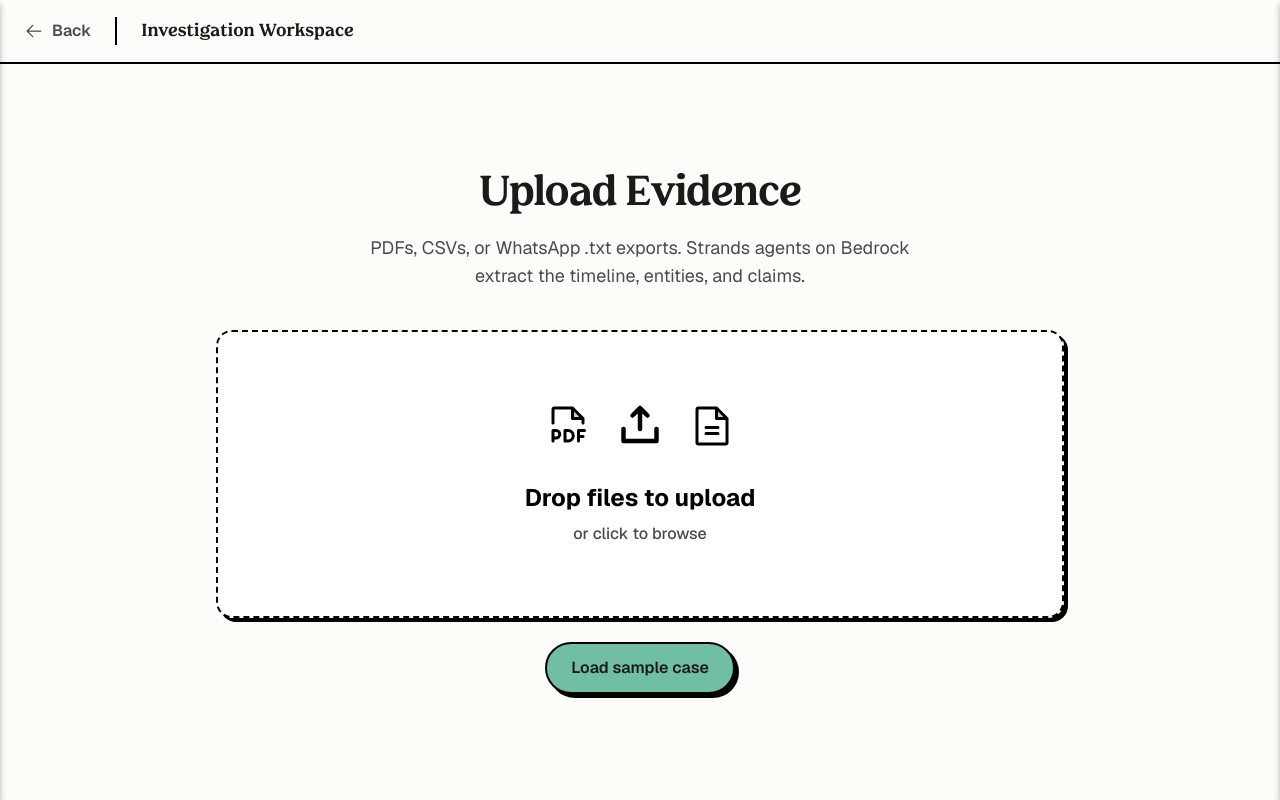
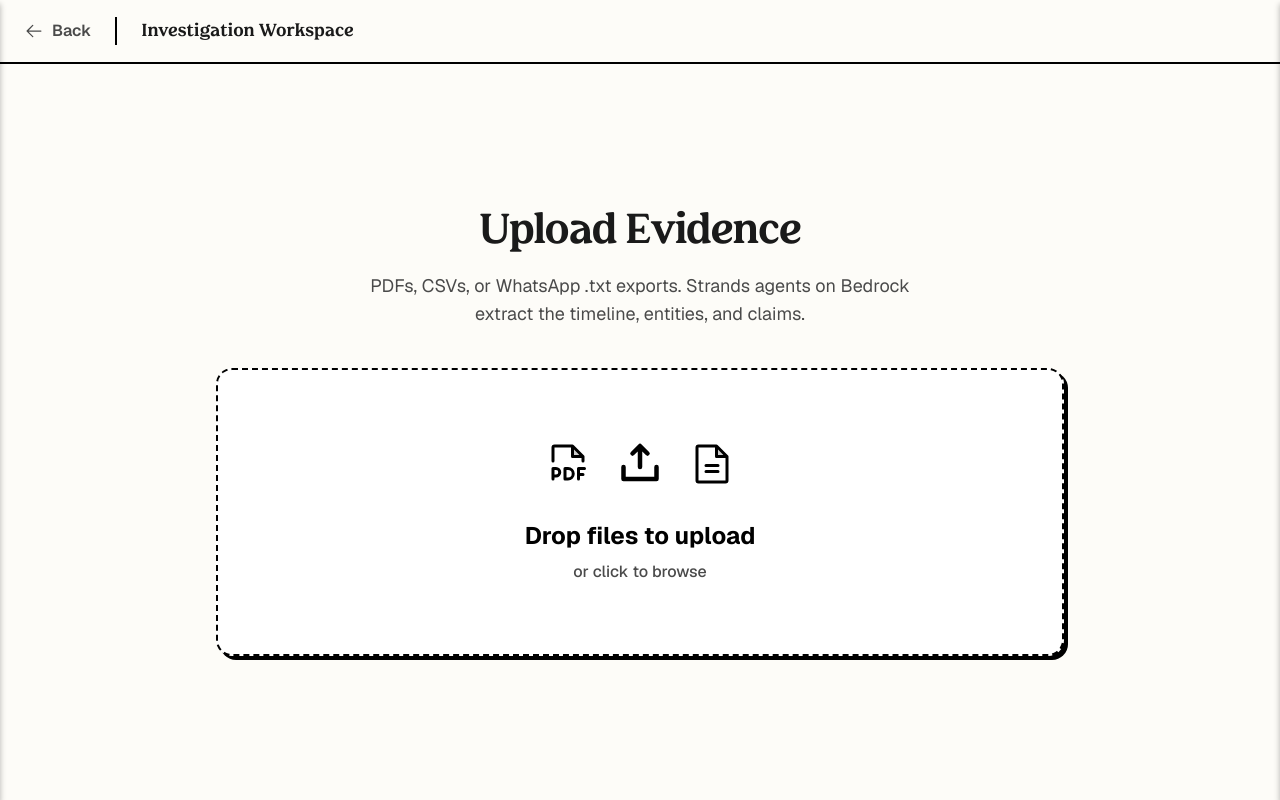
Before and after one commit to quwrof00/Digital-Evidence-Room, a Next.js app in the folder frontend/: page /case/new in a window 1280 px wide. Built offline with nearby package versions, Linux system fonts and the light colour scheme.

Commit message:
fix: remove mock sample case and fix TS errors

```diff
--- a/frontend/app/page.tsx
+++ b/frontend/app/page.tsx
@@ -67,7 +67,7 @@ export default function Home() {
       {/* Main Content (Top Half) */}
       <div style={{ perspective: "1200px" }} className="relative z-10 flex flex-col items-center w-full mt-6 md:mt-12">
         <motion.div
-          variants={pageFlip}
+          variants={pageFlip as any}
           initial="hidden"
           animate="show"
           className="flex flex-col items-center text-center px-4"
--- a/frontend/components/Dropzone.tsx
+++ b/frontend/components/Dropzone.tsx
@@ -35,23 +35,6 @@ export default function Dropzone({ onFilesDropped }: { onFilesDropped: () => voi
       setStatus(message);
     }
   }, [onFilesDropped]);
-
-  const loadSampleCase = useCallback(async (e: React.MouseEvent) => {
-    e.stopPropagation();
-    setStatus("Loading sample WhatsApp log and bank CSV...");
-    try {
-      const [wa, csv] = await Promise.all([
-        fetch("/samples/whatsapp.txt").then((r) => r.blob()),
-        fetch("/samples/bank.csv").then((r) => r.blob()),
-      ]);
-      await startWithFiles([
-        new File([wa], "whatsapp.txt", { type: "text/plain" }),
-        new File([csv], "bank.csv", { type: "text/csv" }),
-      ]);
-    } catch {
-      setStatus("Could not load sample files.");
-    }
-  }, [startWithFiles]);
 
   const handleDrag = useCallback((e: React.DragEvent) => {
     e.preventDefault();
@@ -127,13 +110,6 @@ export default function Dropzone({ onFilesDropped }: { onFilesDropped: () => voi
         <p className="text-[#4a4a4a] font-medium">or click to browse</p>
       </motion.div>
 
-      <button
-        type="button"
-        onClick={loadSampleCase}
-        className="mt-6 px-6 py-3 rounded-full border-2 border-black bg-primary font-semibold shadow-[4px_4px_0px_0px_rgba(0,0,0,1)] hover:translate-x-[2px] hover:translate-y-[2px] hover:shadow-[2px_2px_0px_0px_rgba(0,0,0,1)]"
-      >
-        Load sample case
-      </button>
       {status && <p className="mt-4 text-center font-medium text-[#4a4a4a]">{status}</p>}
     </motion.div>
   );
--- a/frontend/components/Timeline.tsx
+++ b/frontend/components/Timeline.tsx
@@ -45,17 +45,17 @@ export default function Timeline({ onEventClick }: { onEventClick: (e: TimelineE
       {loading ? (
         <div className="text-center text-[#4a4a4a]">Loading timeline data...</div>
       ) : timeline.length === 0 ? (
-        <div className="text-center text-[#4a4a4a]">No dated events yet. Try the sample case or upload a file with dates.</div>
+        <div className="text-center text-[#4a4a4a]">No dated events yet. Upload a file with dates to get started.</div>
       ) : (
         <motion.div
-          variants={containerVariants}
+          variants={containerVariants as any}
           initial="hidden"
           animate="show"
           className="relative pl-6 border-l-2 border-[#1a1a1a] space-y-10"
         >
           {timeline.map((item) => (
             <motion.div
-              variants={itemVariants}
+              variants={itemVariants as any}
               key={item.id}
               className="relative group cursor-pointer"
               onClick={() => onEventClick(item)}
```
